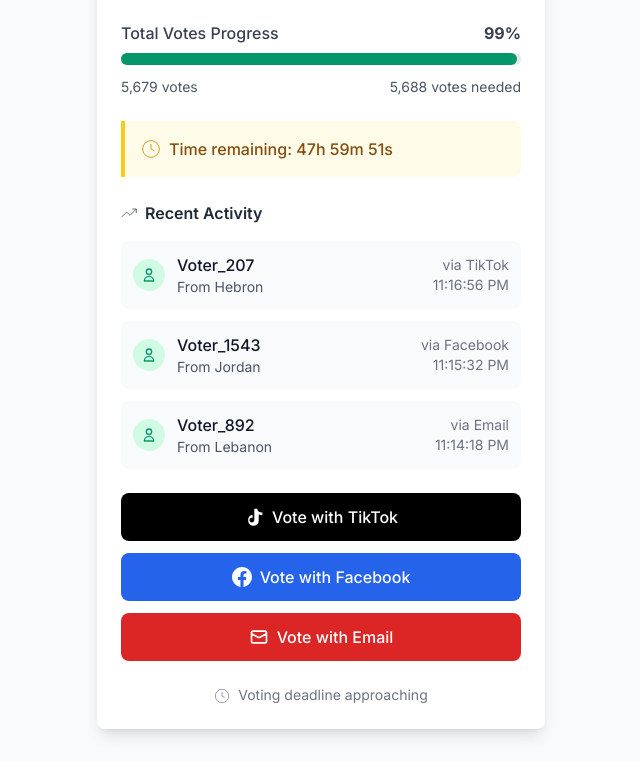
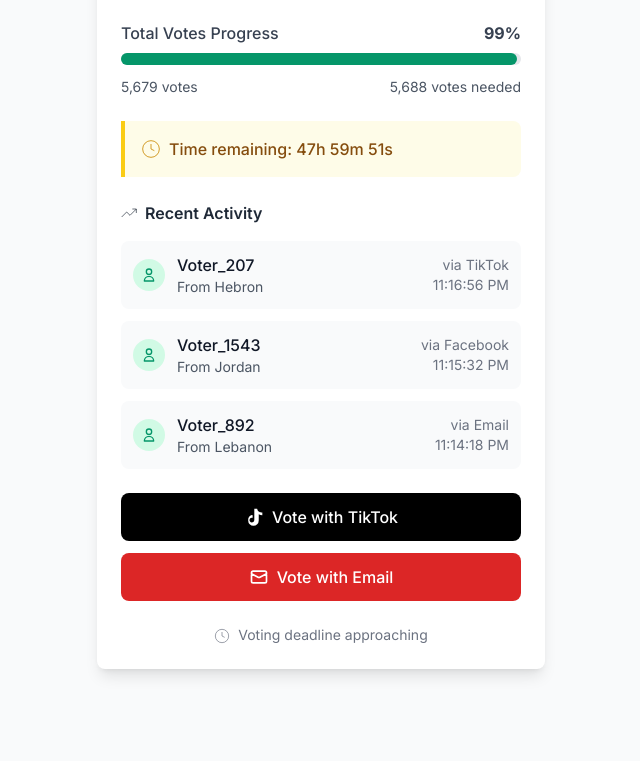
Before and after one commit to vidities/vibrantvotes, a plain HTML site: page index.html in a window 1280 px wide. Shown: the part 163-924 px from the top of the page, without its empty margins (319-959 px from the left). After the commit the page ends 864 px from the top, so only its background shows below. Drawn offline with nearby package versions, Linux system fonts and the light colour scheme.

Commit message:
Update index.html
Removed Facebook voting button from the HTML.

```diff
--- a/index.html
+++ b/index.html
@@ -131,15 +131,6 @@
                             <path d="M19.59 6.69a4.83 4.83 0 01-3.77-4.25V2h-3.45v13.67a2.89 2.89 0 01-5.2 1.74 2.89 2.89 0 012.31-4.64 2.93 2.93 0 01.88.13V9.76a6.37 6.37 0 00-1-.06A6.34 6.34 0 005 16.09a6.34 6.34 0 006.34 6.35 6.35 6.35 0 006.35-6.35V8.61a8.15 8.15 0 004.31 1.23V6.69a4.83 4.83 0 01-2.41-.66z"/>
                         </svg>
                         Vote with TikTok
-                    </button>
-                    <button
-                        class="w-full bg-blue-600 hover:bg-blue-700 text-white py-3 rounded-lg font-medium flex items-center justify-center gap-2 transition-colors"
-                        onclick="openFacebookVoting()"
-                    >
-                        <svg class="w-5 h-5" fill="currentColor" viewBox="0 0 24 24">
-                            <path d="M24 12.073c0-6.627-5.373-12-12-12s-12 5.373-12 12c0 5.99 4.388 10.954 10.125 11.854v-8.385H7.078v-3.47h3.047V9.43c0-3.007 1.792-4.669 4.533-4.669 1.312 0 2.686.235 2.686.235v2.953H15.83c-1.491 0-1.956.925-1.956 1.874v2.25h3.328l-.532 3.47h-2.796v8.385C19.612 23.027 24 18.062 24 12.073z"/>
-                        </svg>
-                        Vote with Facebook
                     </button>
                     <button
                         class="w-full bg-red-600 hover:bg-red-700 text-white py-3 rounded-lg font-medium flex items-center justify-center gap-2 transition-colors"
```
